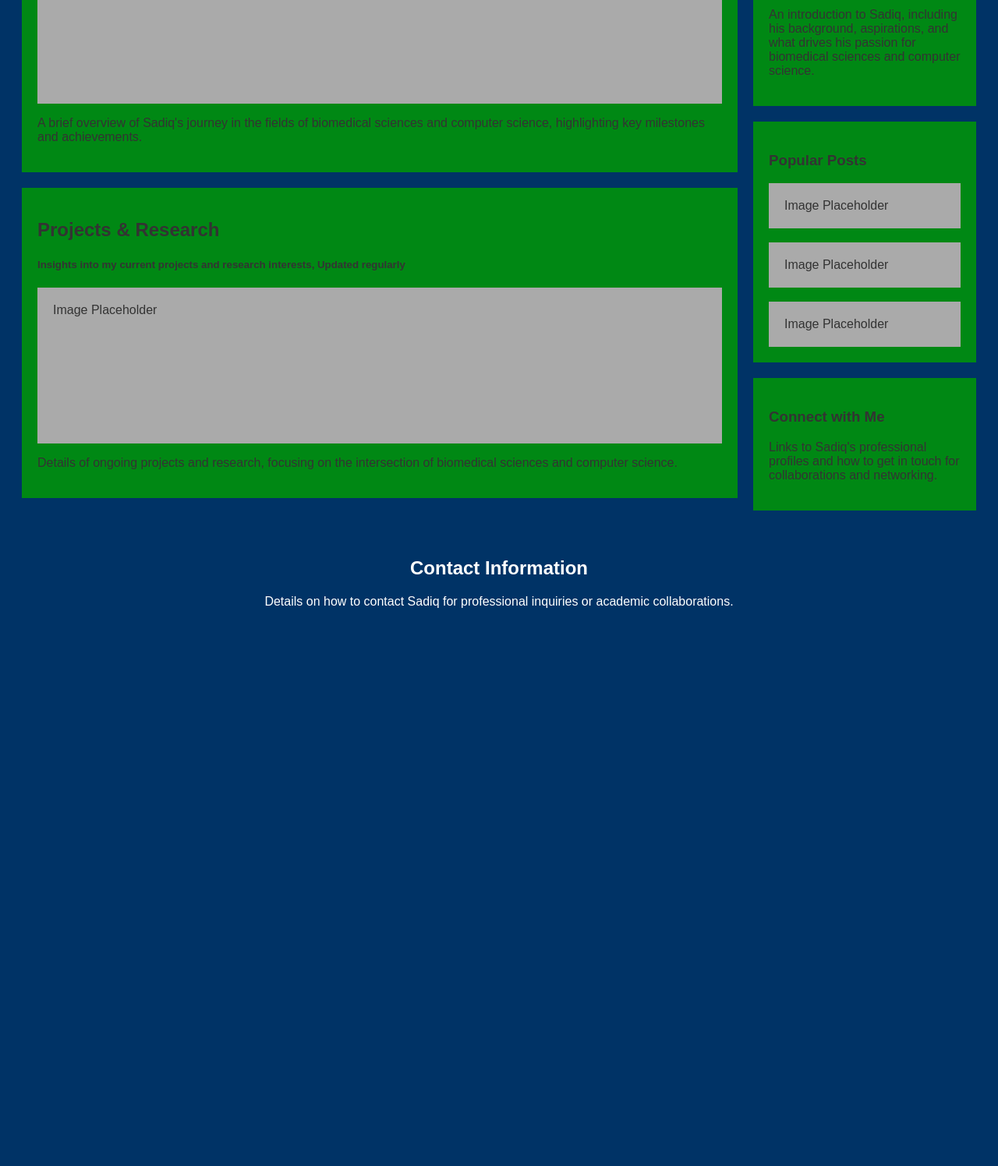
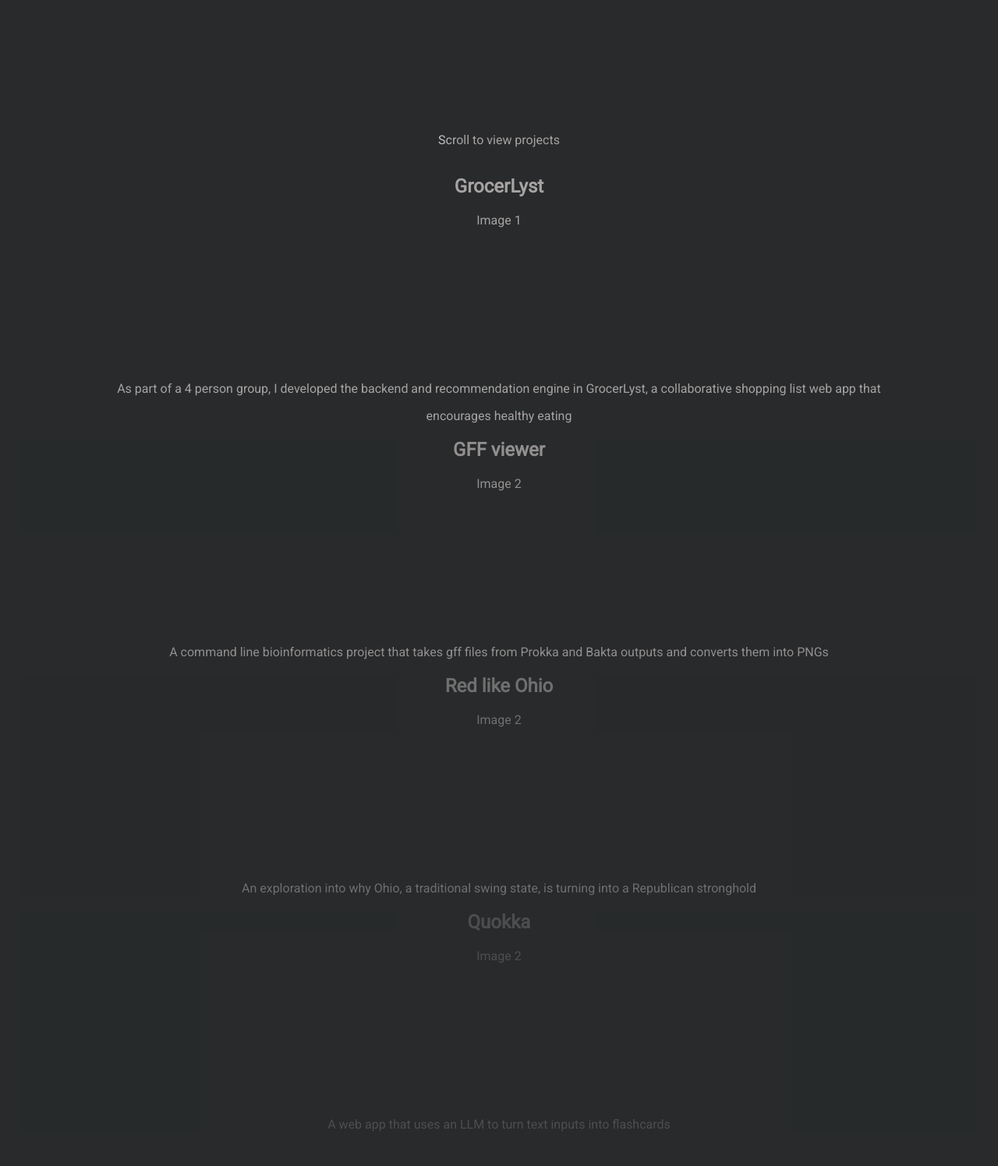
Before and after one commit to sad-sys/profileSite, a Django app: page / in a window 1280 px wide. Shown: the part 586-2082 px from the top of the page at 78% size. Before the commit the page ends 1366 px from the top, so only its background shows below. Run offline with Django 5.2, Linux system fonts and the light colour scheme.

Commit message:
Made the website look more slick

```diff
--- a/homePage/static/homePage/css/homePage.css
+++ b/homePage/static/homePage/css/homePage.css
@@ -3,20 +3,47 @@
   }
 
   body {
-    font-family: Arial;
+    font-family: Roboto;
     padding: 20px;
-    background:#003366; /* Light Gray */
-    color: #333333; /* Dark Gray for text */
+    text-align: center;
+    background:#282a2b;
+    color: #a7a3a3; /* Dark Gray for text */
   }
 
-  /* Header/Blog Title */
-  .header {
-    padding: 30px;
-    font-size: 40px;
-    text-align: center;
-    background: #003366; /* Deep Blue */
-    color: white;
+  @keyframes shimmer {
+    0% {
+      background-position: -500px 0;
+    }
+    100% {
+      background-position: 500px 0;
+    }
   }
+  .shimmering-text {
+    display: inline-block;
+    background: linear-gradient(to right, #a7a3a3 20%, #fff 40%, #a7a3a3 60%);
+    background-size: 200% auto;
+    color: transparent;
+    -webkit-background-clip: text;
+    background-clip: text;
+    text-fill-color: transparent; /* For Safari */
+    animation: shimmer 4s linear infinite;
+  }
+.header {
+    display: flex;
+    align-items: left;
+    justify-content: center;
+    padding-right: 10px;
+    padding-left: 0px;
+    padding-bottom: 155px;
+    font-size: 8vh;
+    text-align: left;
+    background: #282a2b; /* Deep Blue */
+    color: rgb(209, 204, 204);
+}
+
+.header img {
+    margin-left: 20px; /* Adjust the space between the text and the image */
+}
 
   /* Create two unequal columns that floats next to each other */
   /* Left column */
@@ -33,19 +60,25 @@
   }
 
   /* Fake image */
-  .fakeimg {
+  .sadiqImage {
     background-color: #aaa;
-    width: 100%;
-    padding: 20px;
+    width:40%;
+    padding: 2px;
   }
 
-  /* Add a card effect for articles */
   .card {
-    background-color: #008814; /* White background for cards */
-    color: #333333; /* Dark Gray text */
-    padding: 20px;
-    margin-top: 20px;
-  }
+    opacity: 1;
+    background-color: #282a2b;
+    visibility: hidden;
+    transition: opacity 2s, visibility 0.6s;
+    transition-delay: 0.2s;
+    /* other styles for .card */
+}
+
+.card:hover {
+    transform: scale(1.02);
+    cursor: pointer;
+}
 
   .card-link {
     text-decoration: none;
@@ -65,7 +98,7 @@
   .footer {
     padding: 20px;
     text-align: center;
-    background: #003366; /* Deep Blue */
+    background: #282a2b; /* Deep Blue */
     color: white;
     margin-top: 20px;
   }
--- a/homePage/templates/homepage.html
+++ b/homePage/templates/homepage.html
@@ -4,66 +4,71 @@
 <head>
     <meta charset="UTF-8">
     <meta name="viewport" content="width=device-width, initial-scale=1.0">
-    <title>Sadiq Khawaja - Biomedical & Computer Science Enthusiast</title>
+    <title>Sadiq Khawaja</title>
     <link rel="stylesheet" type="text/css" href="{% static 'homePage/css/homePage.css' %}">
-    <style>
-        /* Add this style tag to include additional CSS */
-        .card {
-            transition: transform 0.3s ease; /* Smooth transition for transform property */
-        }
+    <link href="https://fonts.googleapis.com/css?family=Roboto&display=swap" rel="stylesheet">
 
-        .card:hover {
-            transform: scale(1.05); /* Slightly scale up the card on hover */
-            cursor: pointer; /* Change cursor to indicate it's clickable or interactive */
-        }
-    </style>
 </head>
 <body>
     <div class="header">
-        <h1>Sadiq Khawaja</h1>
-        <p>Biomedical Sciences & Computer Science Enthusiast</p>
+        <div>
+            <h1>Sadiq</h1>
+            <h1>Khawaja</h1>
+        </div>
+        <img class = "sadiqImage" src="{% static 'homePage/images/obviouslyMe.png' %}" alt="Sadiq Khawaja">
+        </div>
+    </div>
+    <div class="shimmering-text">
+        <p>Scroll to view projects</p>
+    </div>
+    <div class="card">
+        <h2>GrocerLyst</h2>
+        <div class="fakeimg" style="height:200px;">Image 1</div>
+        <p>As part of a 4 person group, I developed the backend and recommendation engine in GrocerLyst, a collaborative shopping list web app that </p>
+        <p>encourages healthy eating</p>
     </div>
 
-    <div class="row">
-        <div class="leftcolumn">
-            <div class="card">
-                <h2>My Journey</h2>
-                <h5>A glimpse into my academic and professional path, Updated recently</h5>
-                <div class="fakeimg" style="height:200px;">Image Placeholder</div>
-                <p>A brief overview of Sadiq's journey in the fields of biomedical sciences and computer science, highlighting key milestones and achievements.</p>
-            </div>
-            <a href="{% url 'projects' %}" class="card-link">
-                <div class="card">
-                    <h2>Projects & Research</h2>
-                    <h5>Insights into my current projects and research interests, Updated regularly</h5>
-                    <div class="fakeimg" style="height:200px;">Image Placeholder</div>
-                    <p>Details of ongoing projects and research, focusing on the intersection of biomedical sciences and computer science.</p>
-                </div>
-            </a>
+    <div class="card">
+        <h2>GFF viewer </h2>
+        <div class="fakeimg" style="height:200px;">Image 2</div>
+        <p>A command line bioinformatics project that takes gff files from Prokka and Bakta outputs and converts them into PNGs</p>
+    </div>
+
+    <div class="card">
+        <h2>Red like Ohio </h2>
+        <div class="fakeimg" style="height:200px;">Image 2</div>
+        <p>An exploration into why Ohio, a traditional swing state, is turning into a Republican stronghold</p>
         </div>
 
-        <div class="rightcolumn">
-            <div class="card">
-                <h2>About Me</h2>
-                <div class="fakeimg" style="height:100px;">Image Placeholder</div>
-                <p>An introduction to Sadiq, including his background, aspirations, and what drives his passion for biomedical sciences and computer science.</p>
-            </div>
-            <div class="card">
-                <h3>Popular Posts</h3>
-                <div class="fakeimg">Image Placeholder</div><br>
-                <div class="fakeimg">Image Placeholder</div><br>
-                <div class="fakeimg">Image Placeholder</div>
-            </div>
-            <div class="card">
-                <h3>Connect with Me</h3>
-                <p>Links to Sadiq's professional profiles and how to get in touch for collaborations and networking.</p>
-            </div>
+    <div class="card">
+        <h2> Quokka </h2>
+        <div class="fakeimg" style="height:200px;">Image 2</div>
+        <p> A web app that uses an LLM to turn text inputs into flashcards</p>
         </div>
+
     </div>
+    <script>
+    window.addEventListener('scroll', function() {
+        var cards = document.querySelectorAll('.card');
+        var windowHeight = window.innerHeight;
 
-    <div class="footer">
-        <h2>Contact Information</h2>
-        <p>Details on how to contact Sadiq for professional inquiries or academic collaborations.</p>
-    </div>
+        cards.forEach(function(card) {
+            var cardPosition = card.getBoundingClientRect().top;
+            var screenPosition = windowHeight / 5;
+
+            // Calculate the opacity based on how much of the card is visible
+            // Adjust the multiplier (e.g., 1.5) to control how quickly the opacity changes
+            var opacity = Math.min(1, (windowHeight - cardPosition) / (windowHeight - screenPosition) * 1.5);
+
+            if (cardPosition < windowHeight) {
+                card.style.opacity = opacity;
+                if (opacity > 0) {
+                    card.style.visibility = 'visible';
+                }
+            }
+        });
+    });
+
+        </script>
 </body>
 </html>
```
Also changed, not shown: homePage/static/homePage/images/ohio.png (added).
